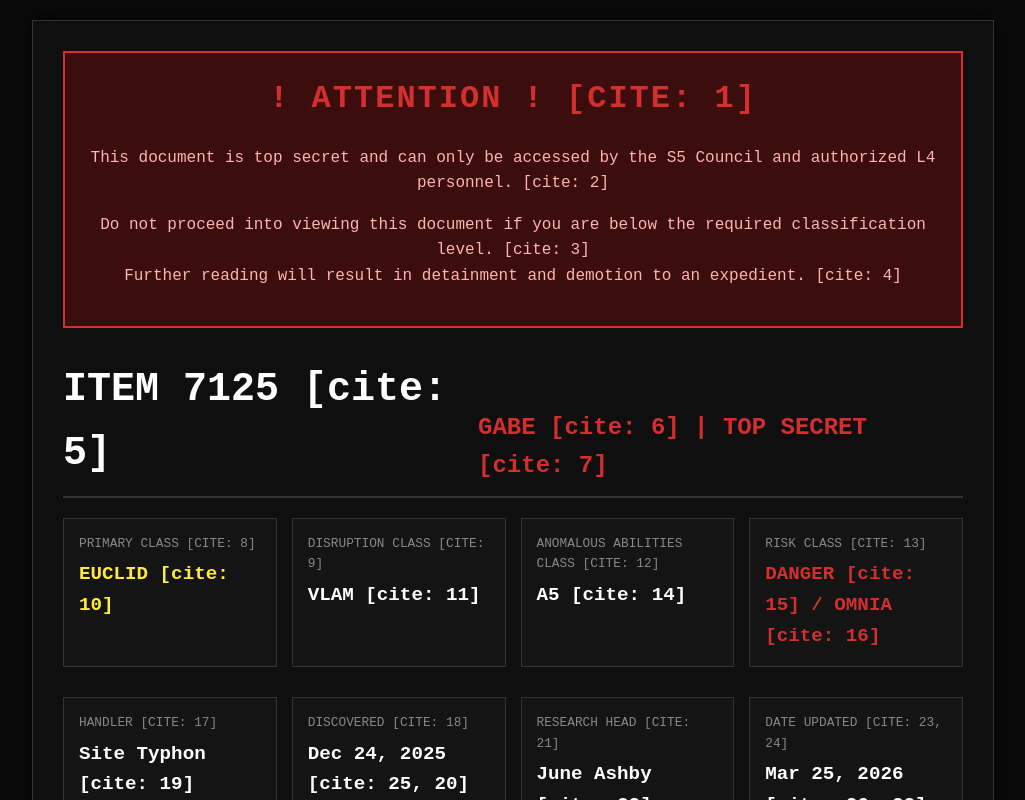
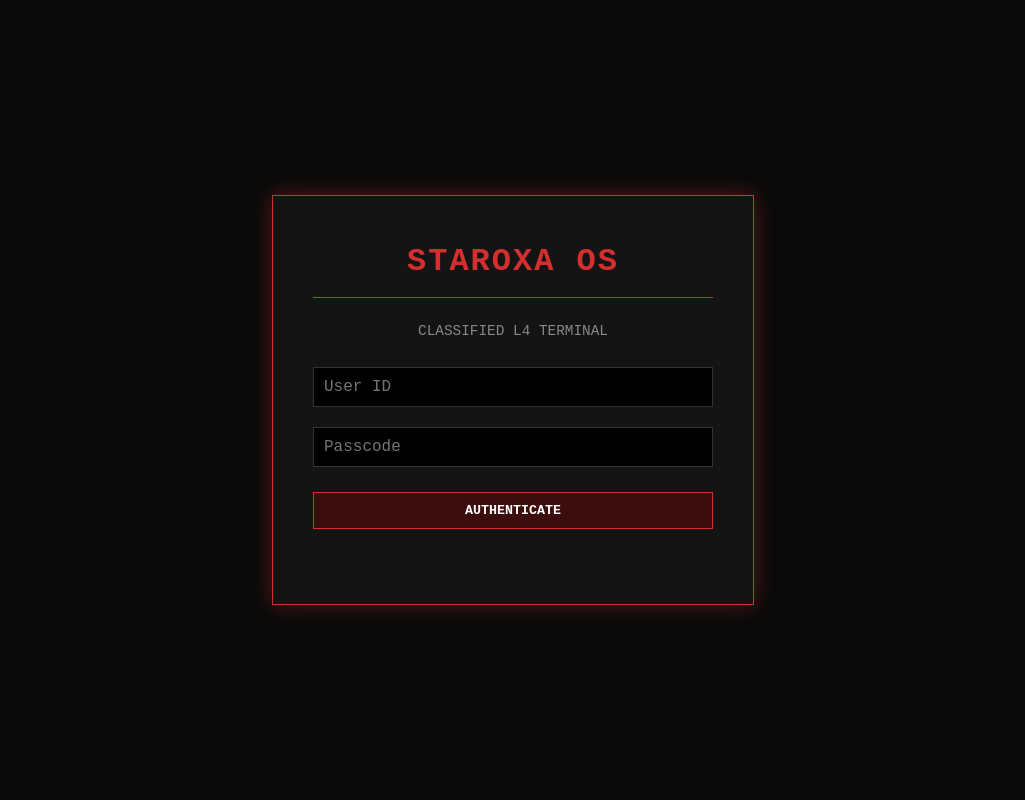
Before and after one commit to TheRealL4CJ/stx-database, a plain HTML site: page index.html in a window 1280 px wide. Shown: the top 800 px of the page, without its empty margins (127-1152 px from the left). Drawn offline with Linux system fonts and the light colour scheme.

Commit message:
Implement login overlay and authentication logic
Added login overlay with authentication functionality.

```diff
--- a/index.html
+++ b/index.html
@@ -24,6 +24,88 @@
             padding: 20px;
         }
 
+        /* Prevent scrolling while locked */
+        body.locked {
+            overflow: hidden;
+        }
+
+        /* --- Login Overlay Styles --- */
+        #login-overlay {
+            position: fixed;
+            top: 0;
+            left: 0;
+            width: 100%;
+            height: 100%;
+            background-color: var(--bg-color);
+            z-index: 9999;
+            display: flex;
+            flex-direction: column;
+            justify-content: center;
+            align-items: center;
+            transition: opacity 0.5s ease;
+        }
+
+        .login-box {
+            background-color: var(--panel-bg);
+            border: 1px solid var(--accent-red);
+            padding: 40px;
+            text-align: center;
+            box-shadow: 0 0 20px rgba(211, 47, 47, 0.4);
+            max-width: 400px;
+            width: 90%;
+        }
+
+        .login-box h1 {
+            color: var(--accent-red);
+            margin-top: 0;
+            letter-spacing: 2px;
+            border-bottom: 1px solid var(--accent-red);
+            padding-bottom: 10px;
+        }
+
+        .login-input {
+            width: calc(100% - 22px);
+            padding: 10px;
+            margin: 10px 0;
+            background-color: #000;
+            border: 1px solid var(--border-color);
+            color: var(--text-color);
+            font-family: 'Courier New', Courier, monospace;
+            font-size: 1em;
+        }
+
+        .login-input:focus {
+            outline: none;
+            border-color: var(--accent-red);
+        }
+
+        .login-btn {
+            background-color: var(--accent-dark-red);
+            color: #fff;
+            border: 1px solid var(--accent-red);
+            padding: 10px 20px;
+            cursor: pointer;
+            font-family: 'Courier New', Courier, monospace;
+            font-weight: bold;
+            text-transform: uppercase;
+            margin-top: 15px;
+            transition: background-color 0.3s;
+            width: 100%;
+        }
+
+        .login-btn:hover {
+            background-color: var(--accent-red);
+        }
+
+        #error-msg {
+            color: var(--accent-red);
+            margin-top: 15px;
+            height: 20px;
+            font-weight: bold;
+            font-size: 0.9em;
+        }
+
+        /* --- Main Document Styles --- */
         .container {
             max-width: 900px;
             margin: 0 auto;
@@ -33,7 +115,6 @@
             box-shadow: 0 0 15px rgba(0,0,0,0.8);
         }
 
-        /* Classified Warning Banner */
         .warning-banner {
             background-color: var(--accent-dark-red);
             border: 2px solid var(--accent-red);
@@ -50,7 +131,6 @@
             letter-spacing: 2px;
         }
 
-        /* Header Section */
         .header {
             display: flex;
             justify-content: space-between;
@@ -72,7 +152,6 @@
             font-weight: bold;
         }
 
-        /* Grid Layouts for Data */
         .grid-container {
             display: grid;
             grid-template-columns: repeat(auto-fit, minmax(200px, 1fr));
@@ -102,7 +181,6 @@
         .data-value.danger { color: var(--accent-red); }
         .data-value.euclid { color: #ffeb3b; }
 
-        /* Media / Images Section */
         .media-section {
             display: flex;
             gap: 15px;
@@ -136,7 +214,6 @@
             text-align: left;
         }
 
-        /* Content Sections */
         .content-section {
             margin-bottom: 25px;
         }
@@ -156,7 +233,18 @@
         }
     </style>
 </head>
-<body>
+<body class="locked">
+
+<div id="login-overlay">
+    <div class="login-box">
+        <h1>STAROXA OS</h1>
+        <p style="color: #888; font-size: 0.9em;">CLASSIFIED L4 TERMINAL</p>
+        <input type="text" id="username" class="login-input" placeholder="User ID" autocomplete="off">
+        <input type="password" id="password" class="login-input" placeholder="Passcode" autocomplete="off">
+        <button class="login-btn" onclick="checkCredentials()">Authenticate</button>
+        <div id="error-msg"></div>
+    </div>
+</div>
 
 <div class="container">
     <div class="warning-banner">
@@ -246,5 +334,43 @@
 
 </div>
 
+<script>
+    function checkCredentials() {
+        const pass = document.getElementById('password').value;
+        const errorMsg = document.getElementById('error-msg');
+
+        // Check if the password is correct
+        if (pass === "admin") {
+            errorMsg.style.color = "var(--accent-green)";
+            errorMsg.innerText = "ACCESS GRANTED. DECRYPTING...";
+
+            // Fade out effect
+            setTimeout(() => {
+                const overlay = document.getElementById('login-overlay');
+                overlay.style.opacity = '0';
+
+                // Remove from DOM flow after fade and allow scrolling
+                setTimeout(() => {
+                    overlay.style.display = 'none';
+                    document.body.classList.remove('locked');
+                }, 500);
+            }, 800);
+        } else {
+            // Flash error message
+            errorMsg.style.color = "var(--accent-red)";
+            errorMsg.innerText = "ACCESS DENIED. UNAUTHORIZED USER.";
+            document.getElementById('password').value = ""; // Clear password field
+        }
+    }
+
+    // Allow pressing "Enter" to trigger the login button
+    document.getElementById("password").addEventListener("keypress", function(event) {
+        if (event.key === "Enter") {
+            event.preventDefault();
+            checkCredentials();
+        }
+    });
+</script>
+
 </body>
 </html>
```
